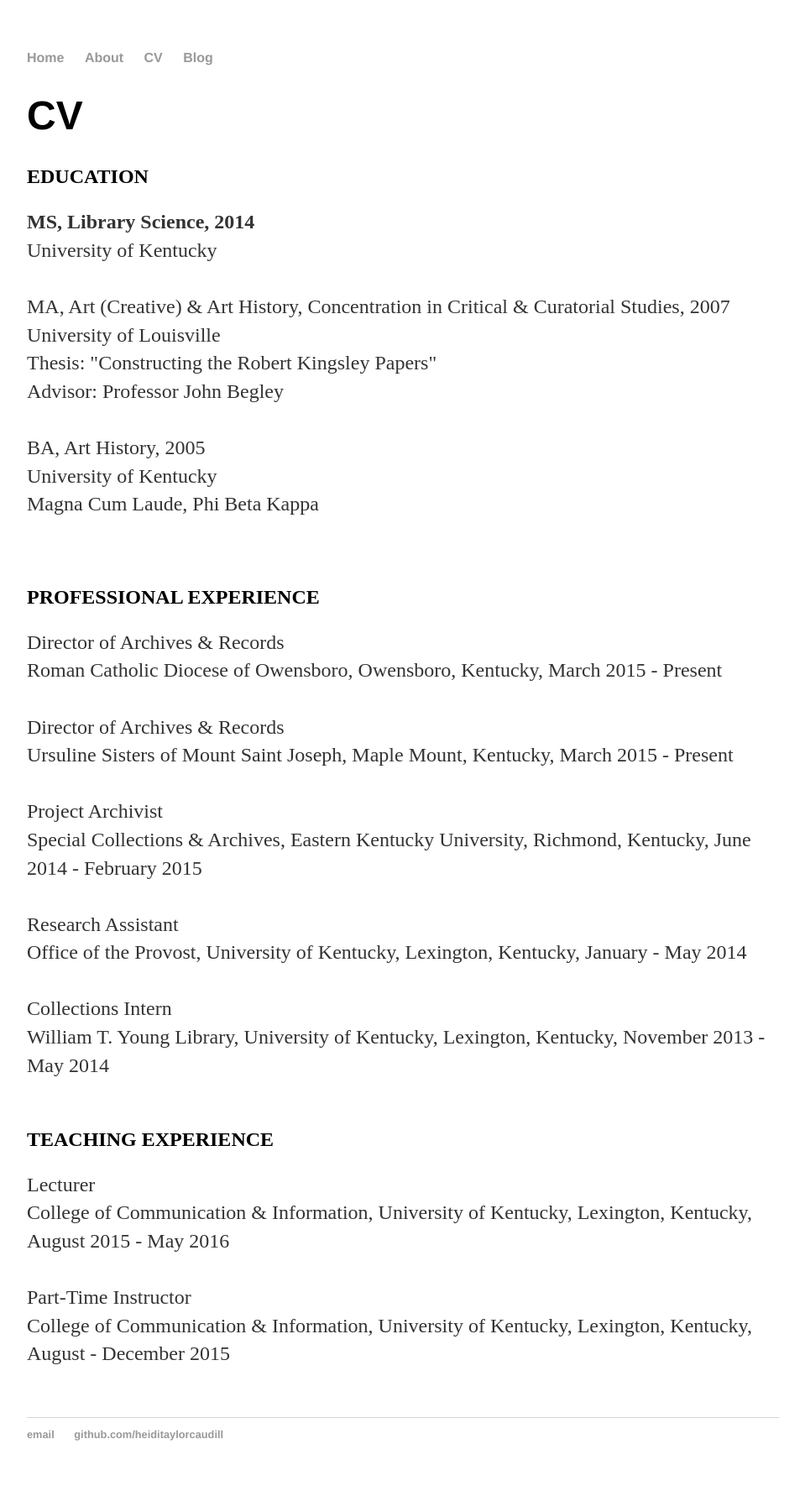
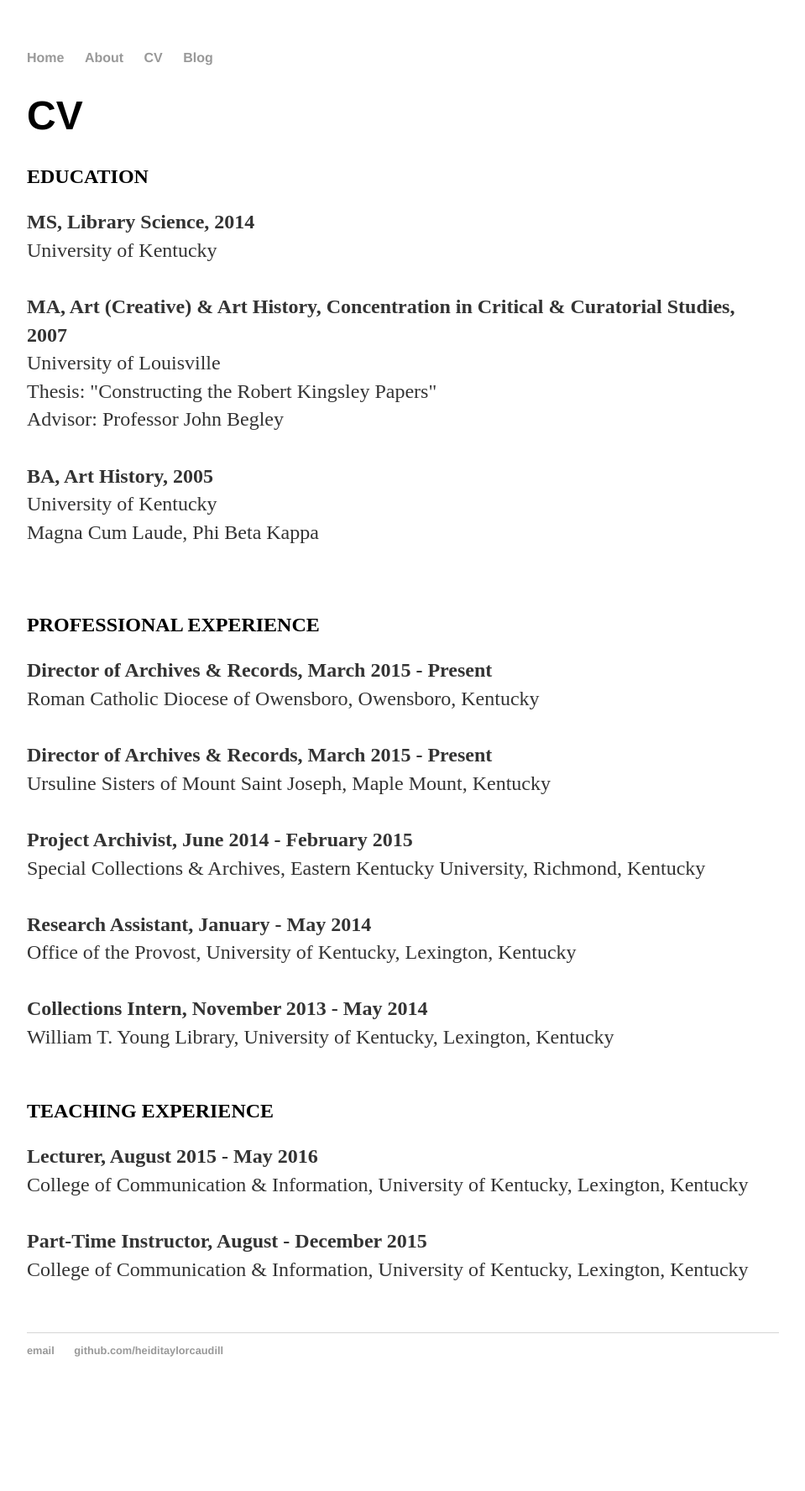
Before and after one commit to heiditaylorcaudill/heiditaylorcaudill.github.io, a Jekyll site: the page built from cv/index.html, in a window 1280 px wide. Shown: the whole page at 84% size, without its empty margins (160-1119 px from the left). Built offline with Jekyll 4.4.1, drawn with Linux system fonts in a browser that asks for light colours; after the commit the page ends 1676 px from its top, so only the background shows below that.

```diff
--- a/cv/index.html
+++ b/cv/index.html
@@ -10,39 +10,39 @@ title: Heidi Taylor-Caudill's CV
 	<p><b>MS, Library Science, 2014</b><br>
 	University of Kentucky <br><br>
 
-	MA, Art (Creative) & Art History, Concentration in Critical & Curatorial Studies, 2007 <br>
+	<b>MA, Art (Creative) & Art History, Concentration in Critical & Curatorial Studies, 2007</b><br>
 	University of Louisville<br>
 	Thesis: "Constructing the Robert Kingsley Papers"<br>
 	Advisor: Professor John Begley <br><br>
 
-	BA, Art History, 2005 <br>
+	<b>BA, Art History, 2005</b><br>
 	University of Kentucky<br>
 	Magna Cum Laude, Phi Beta Kappa</p><br><br>
 
 	<h2>PROFESSIONAL EXPERIENCE</h2>
-	<p>Director of Archives & Records <br>
-	Roman Catholic Diocese of Owensboro, Owensboro, Kentucky, March 2015 - Present <br><br>
+	<p><b>Director of Archives & Records, March 2015 - Present</b><br>
+	Roman Catholic Diocese of Owensboro, Owensboro, Kentucky<br><br>
 
-	Director of Archives & Records <br>
-	Ursuline Sisters of Mount Saint Joseph, Maple Mount, Kentucky, March 2015 - Present <br><br>
+	<b>Director of Archives & Records, March 2015 - Present</b><br>
+	Ursuline Sisters of Mount Saint Joseph, Maple Mount, Kentucky <br><br>
 
-	Project Archivist <br>
-	Special Collections & Archives, Eastern Kentucky University, Richmond, Kentucky, June 2014 - February 2015 <br><br>
+	<b>Project Archivist, June 2014 - February 2015</b><br>
+	Special Collections & Archives, Eastern Kentucky University, Richmond, Kentucky <br><br>
 
-	Research Assistant <br>
-	Office of the Provost, University of Kentucky, Lexington, Kentucky, January - May 2014 <br><br>
+	<b>Research Assistant, January - May 2014</b><br>
+	Office of the Provost, University of Kentucky, Lexington, Kentucky<br><br>
 
-	Collections Intern <br>
-	William T. Young Library, University of Kentucky, Lexington, Kentucky, November 2013 - May 2014 <br><br>
+	<b>Collections Intern, November 2013 - May 2014</b><br>
+	William T. Young Library, University of Kentucky, Lexington, Kentucky<br><br>
 
 
 
 	<h2>TEACHING EXPERIENCE</h2>
-	<p>Lecturer <br>
-	College of Communication & Information, University of Kentucky, Lexington, Kentucky, August 2015 - May 2016 <br><br>
+	<p><b>Lecturer, August 2015 - May 2016</b><br>
+	College of Communication & Information, University of Kentucky, Lexington, Kentucky<br><br>
 
-	Part-Time Instructor <br>
-	College of Communication & Information, University of Kentucky, Lexington, Kentucky, August - December 2015 <br><br>
+	<b>Part-Time Instructor, August - December 2015</b><br>
+	College of Communication & Information, University of Kentucky, Lexington, Kentucky<br><br>
 
 
 
```
